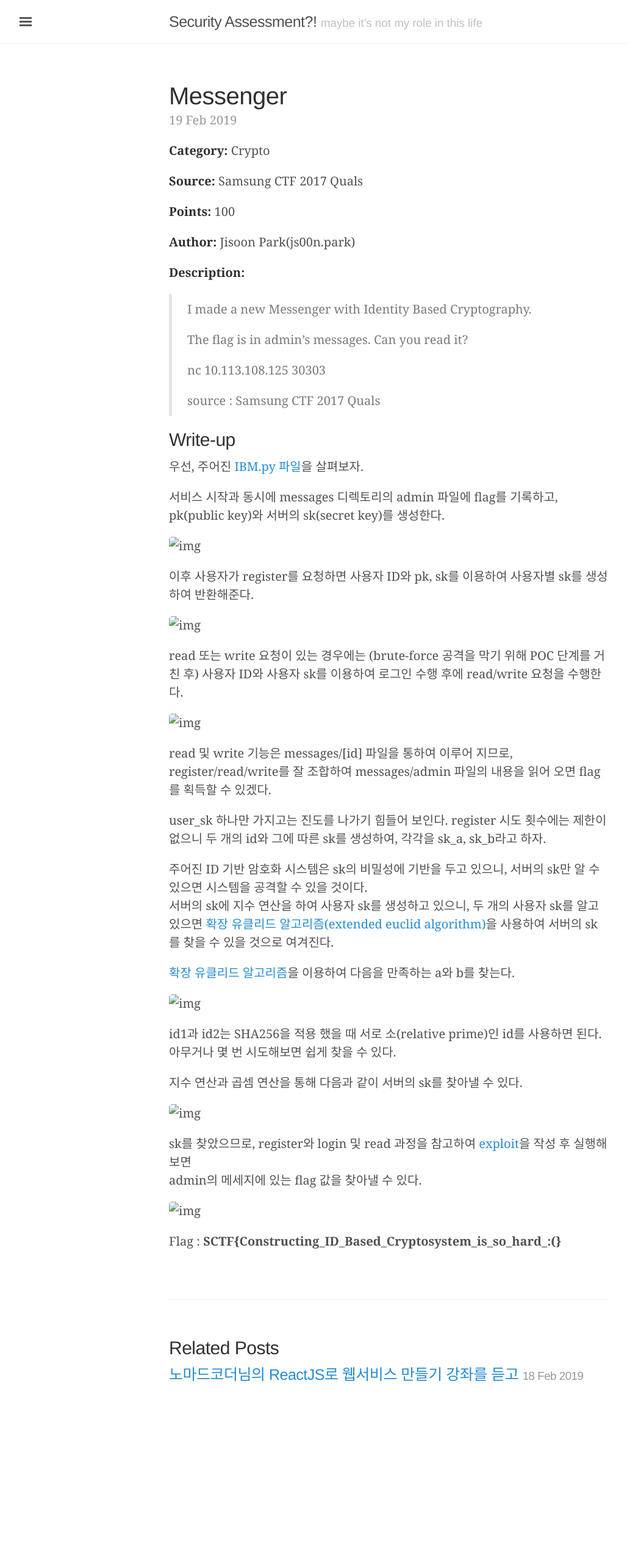
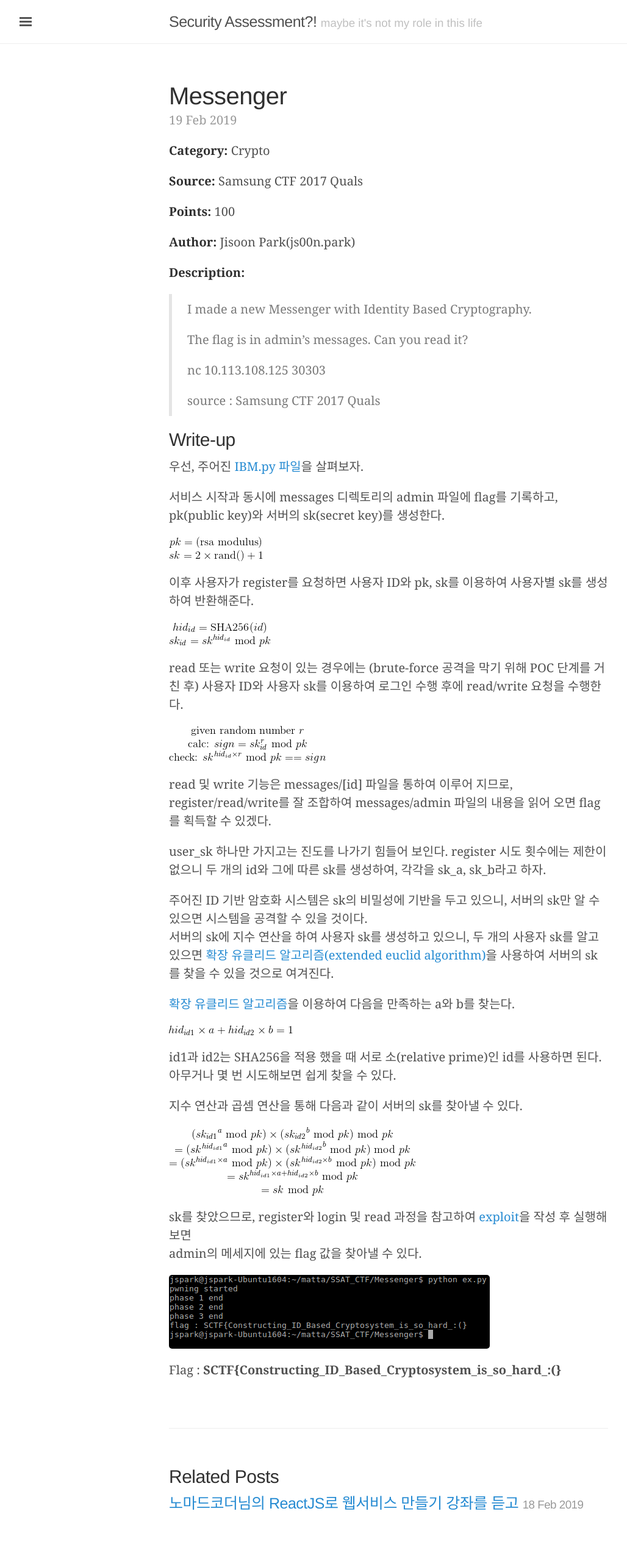
Before and after one commit to JisoonPark/writeup, a Jekyll site: the page built from _posts/2019-02-19-Messenger.md, in a window 1280 px wide. Shown: the whole page at 61% size, without its empty margins (3-1031 px from the left). Built offline with Jekyll 4.4.1, drawn with Linux system fonts in a browser that asks for light colours; nearby versions of some CDN libraries; some web fonts are replaced; library files that are not in the unit come from our copies; before the commit the page ends 2330 px from its top, so only the background shows below that.

```diff
--- a/_posts/2019-02-19-Messenger.md
+++ b/_posts/2019-02-19-Messenger.md
@@ -2,7 +2,7 @@
 layout: post
 title: Messenger
 category: Crypto
-rpath: resource/Messenger
+rpath: /resource/Messenger
 tag: [algebra, extended_euclidean_algorithm]
 ---
 
@@ -26,7 +26,7 @@ tag: [algebra, extended_euclidean_algorithm]
 
 ## Write-up
 
-우선, 주어진 [IBM.py 파일]({{site.github.master}}/{{page.rpath}}/IBM.py)을 살펴보자.
+우선, 주어진 [IBM.py 파일]({{site.github.master}}{{page.rpath}}/IBM.py)을 살펴보자.
 
 서비스 시작과 동시에 messages 디렉토리의 admin 파일에 flag를 기록하고,
 pk(public key)와 서버의 sk(secret key)를 생성한다.
@@ -65,7 +65,7 @@ id1과 id2는 SHA256을 적용 했을 때 서로 소(relative prime)인 id를
 
 ![img]({{page.rpath}}/findsk.gif)
 
-sk를 찾았으므로, register와 login 및 read 과정을 참고하여 [exploit]({{site.github.master}}/{{page.rpath}}/ex.py)을 작성 후 실행해보면
+sk를 찾았으므로, register와 login 및 read 과정을 참고하여 [exploit]({{site.github.master}}{{page.rpath}}/ex.py)을 작성 후 실행해보면
 admin의 메세지에 있는 flag 값을 찾아낼 수 있다.
 
 ![img]({{page.rpath}}/flag.png)
```
